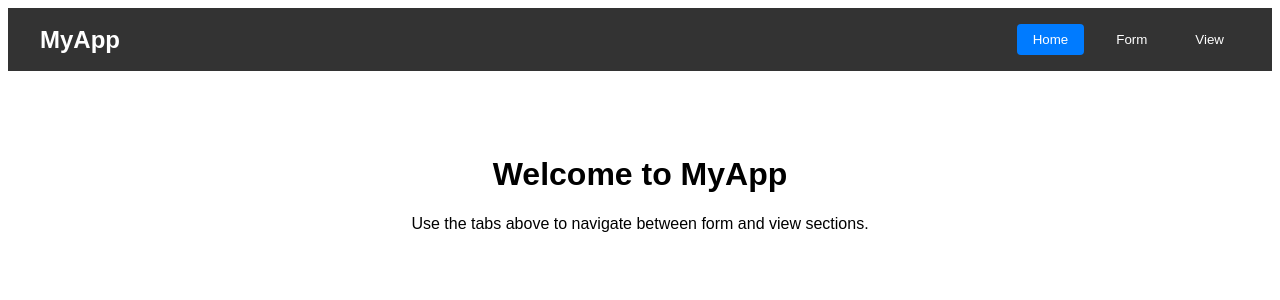
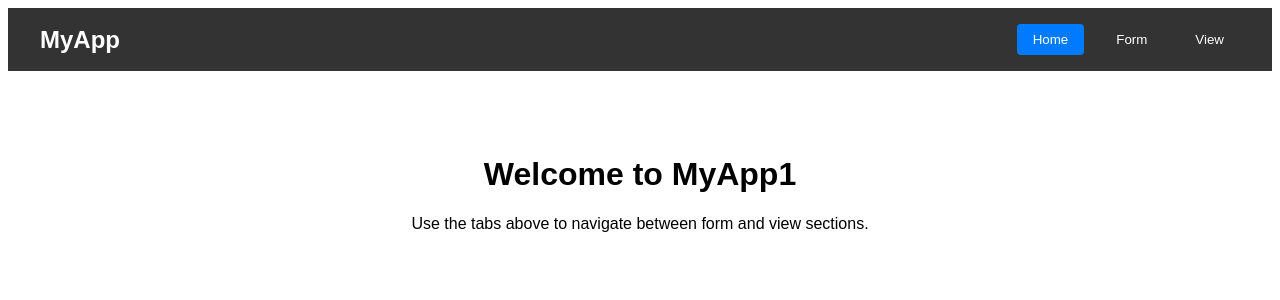
Before and after one commit to raskarshashikant28/my-react-app, a React (Create React App) app: page / in a window 1280 px wide. Shown: the top 300 px of the page. Built offline with nearby package versions, Linux system fonts and the light colour scheme.

Commit message:
Update App.js

```diff
--- a/src/App.js
+++ b/src/App.js
@@ -62,7 +62,7 @@ function App() {
       <div className="content">
         {activeTab === 'home' && (
           <div className="home">
-            <h1>Welcome to MyApp</h1>
+            <h1>Welcome to MyApp1</h1>
             <p>Use the tabs above to navigate between form and view sections.</p>
           </div>
         )}
```
